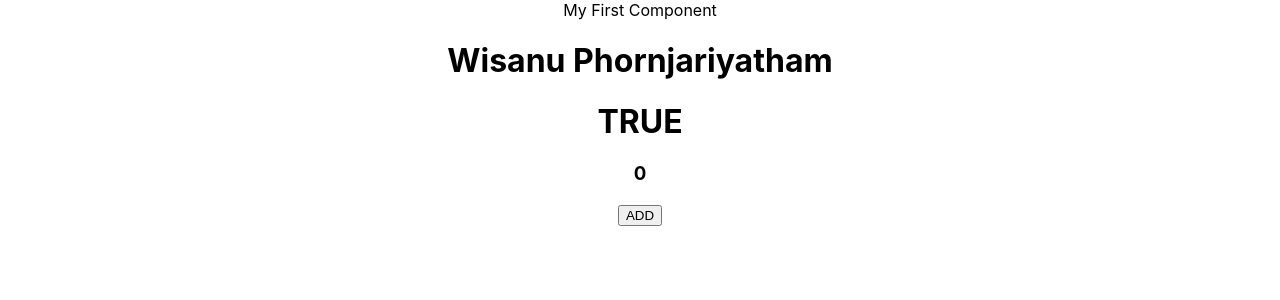
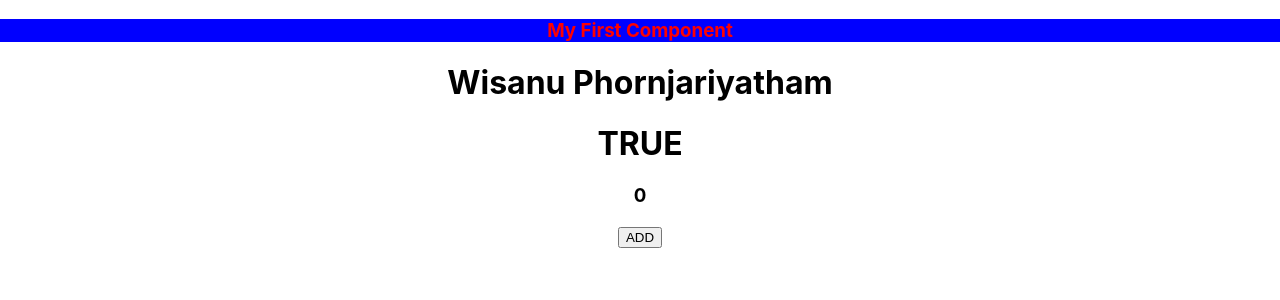
Before and after one commit to Krustack/basic-jsx, a React (Create React App) app: page / in a window 1280 px wide. Shown: the top 300 px of the page. Built offline with nearby package versions, Linux system fonts and the light colour scheme.

Commit message:
add props

```diff
--- a/src/App.js
+++ b/src/App.js
@@ -8,7 +8,7 @@ const App = () => {
   const bool = true;
   return (
     <div style={{ textAlign: 'center' }}>
-      <FirstComponent/>
+      <FirstComponent color="#f00" bgColor="blue"/>
       <h1>
         {name} {surName}
       </h1>
--- a/src/components/FirstComponent.js
+++ b/src/components/FirstComponent.js
@@ -1,9 +1,11 @@
-import React from 'react'
+import React from 'react';
 
-const FirstComponent = () => {
+const FirstComponent = (props) => {
   return (
-    <div>My First Component</div>
-  )
-}
+    <div>
+      <h3 style={{color:props.color,backgroundColor:props.bgColor}}>My First Component</h3>
+    </div>
+  );
+};
 
-export default FirstComponent
+export default FirstComponent;
```
